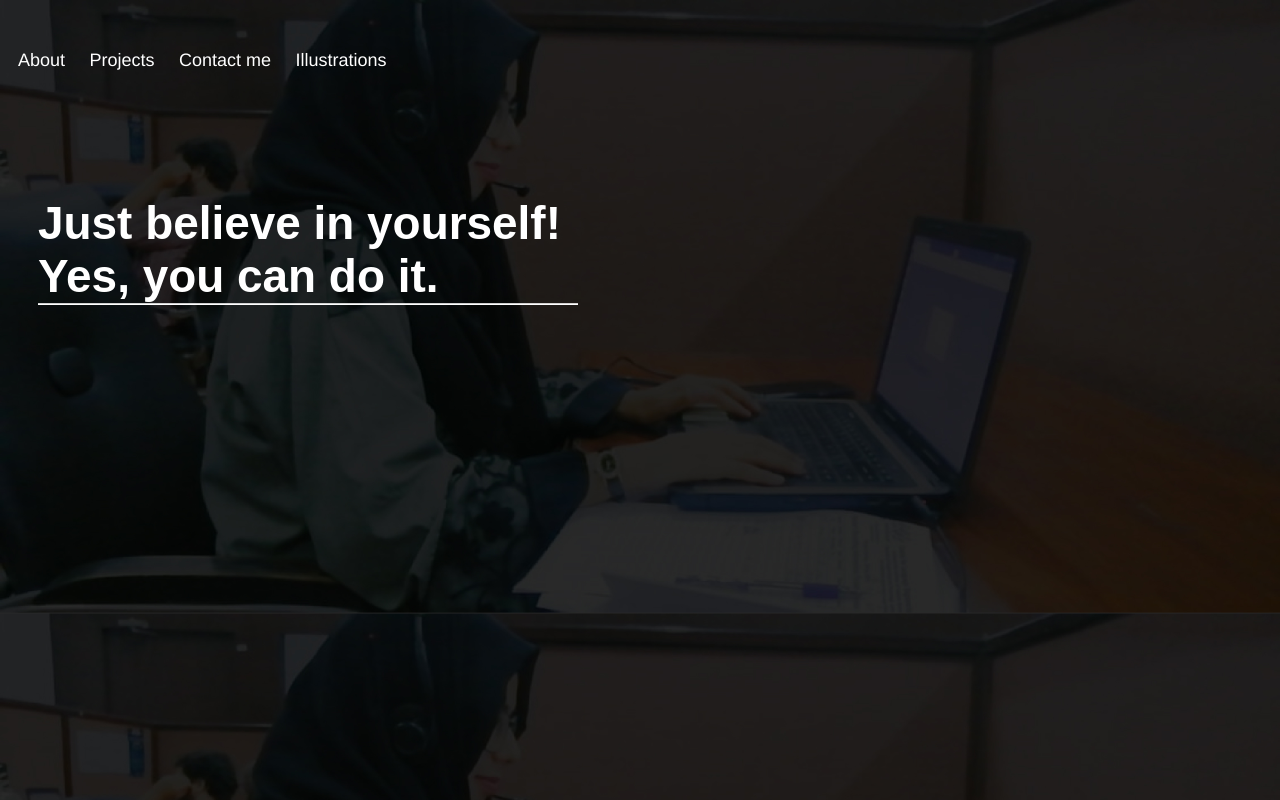
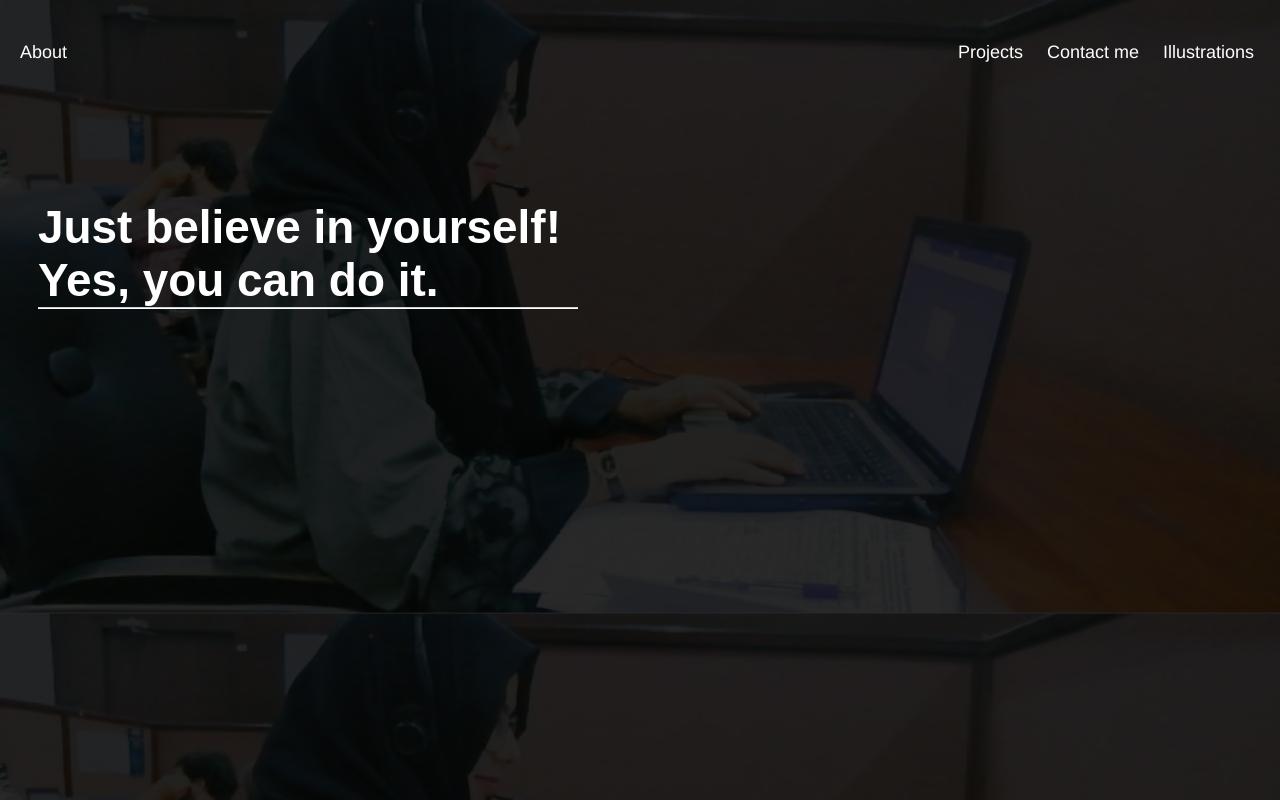
Before and after one commit to Mehr-un-nisa/itsmehru, a plain HTML site: page src/index.html in a window 1280 px wide. Drawn offline with Linux system fonts and the light colour scheme.

```diff
--- a/src/index.css
+++ b/src/index.css
@@ -3,15 +3,14 @@ body {
   background-size: cover;
   cursor: pointer;
   font-family: CircularStd-Book, merriweather, sans-serif;
-  margin-top: 0px;
 }
 .navBar {
   display: flex;
   flex-wrap: wrap;
-  display: inline-block;
-  margin-top: 50px;
+  margin-top: 30px;
+  margin-right: 6px;
 }
-.navBar > :nth-child(2) {
+.navBar > :nth-child(1) {
   margin-right: auto;
 }
 
@@ -20,18 +19,14 @@ a {
   font-size: 18px;
   font-family: Helvetica;
   text-decoration: none;
-  padding: 10px;
+  padding: 12px;
 }
 
 img {
-  height: 300px;
-  width: 450px;
-  margin: 10px;
-  transition: all 1s;
+  width: 100vh;
+  height: 100vh;
 }
-img:hover {
-  transform: scale(0.9);
-}
+
 h1,
 moto {
   font-size: 51px;
--- a/src/index.html
+++ b/src/index.html
@@ -3,23 +3,17 @@
   <head>
     <title>itsmehru</title>
   </head>
+  <link rel="stylesheet" href="index.css" />
+  <script type="text/javascript" src="index.js"></script>
+
   <body>
-    <link rel="stylesheet" href="index.css" />
-    <div class="head">
+    <nav class="navBar">
+      <a href="about.html">About</a>
+      <a href="projects.html">Projects</a>
+      <a href="contact.html">Contact me</a>
+      <a href="illustrations.html">Illustrations</a>
+    </nav>
 
-    </div>
-      <div class="navBar">
-
-              <a href="about.html">About</a>
-              <a href="projects.html">Projects</a>
-              <a href="contact.html">Contact me</a>
-              <a href="illustrations.html">Illustrations</a>
-      </div>
-    </div>
-    <h1 class="moto">Just believe in yourself!
-      Yes, you can do it.
-    </h1>
-
-
+    <h1 class="moto">Just believe in yourself! Yes, you can do it.</h1>
   </body>
 </html>
```
Also changed, not shown: src/index.js (added).
